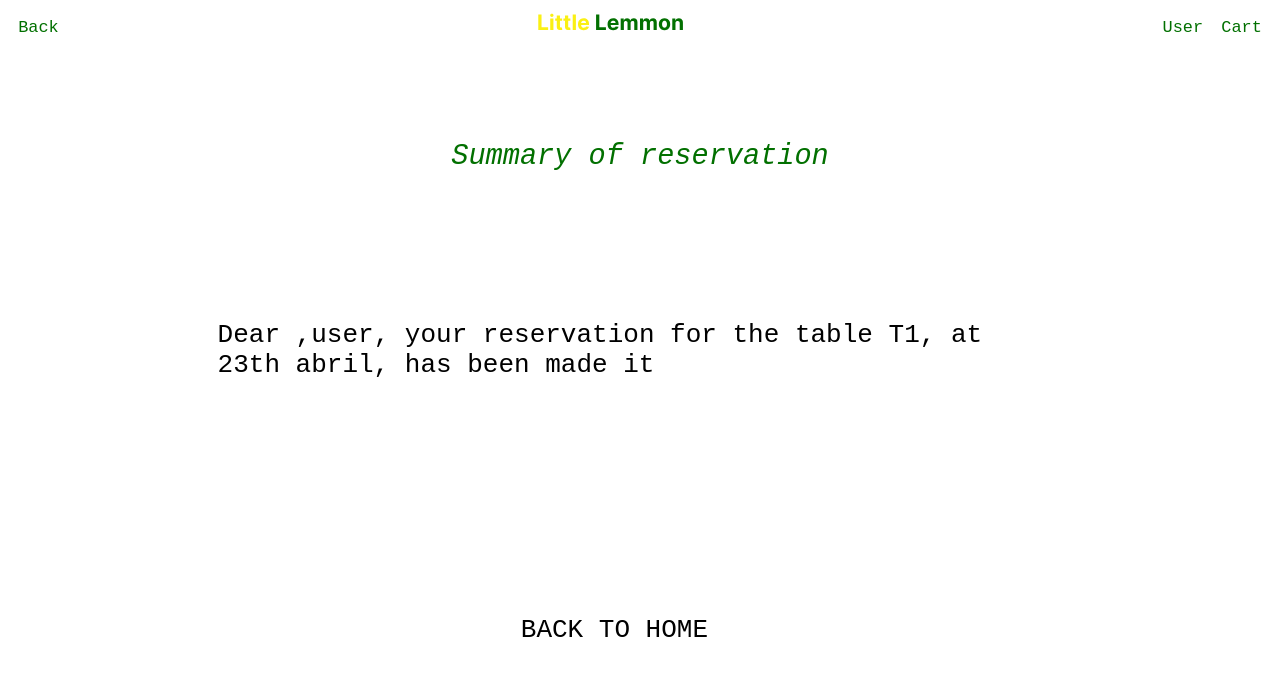
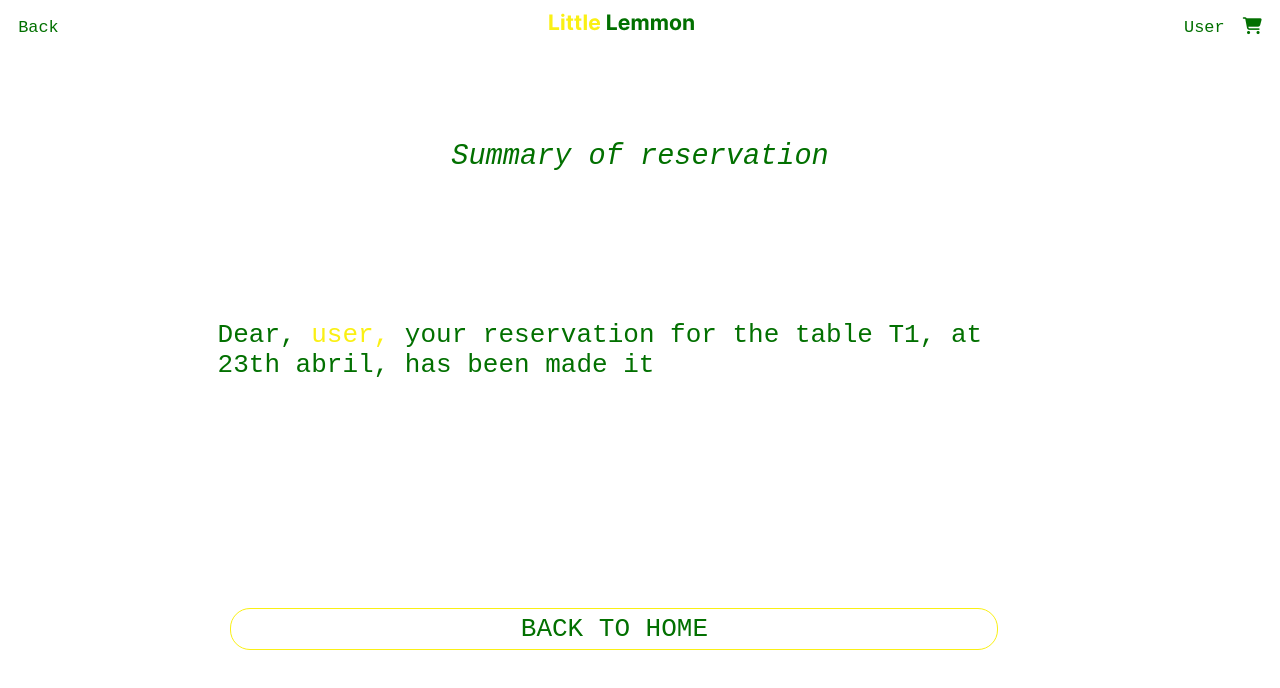
Before and after one commit to GonzaloPA23/tarea_3, a plain HTML site: page summary.html in a window 1280 px wide. Drawn offline with Linux system fonts and the light colour scheme.

Commit message:
Summary terminado

```diff
--- a/styles/style.css
+++ b/styles/style.css
@@ -283,11 +283,22 @@ a{
 .container-p p{
     text-align: start;
     font-size: 2rem;
+    color: #027000;
+}
+
+.container-p span{
+    color: #FAF014;
 }
 .container-p button{
+    color: #027000;
+    border: 1px solid #FAF014;
     position:absolute;
     bottom:150px;
     right: 22%;
     width: 60%;
     font-size: 2rem;
 }
+
+.container-p button:hover{
+    background-color: #FAF014;
+}
--- a/summary.html
+++ b/summary.html
@@ -5,6 +5,7 @@
     <meta http-equiv="X-UA-Compatible" content="IE=edge">
     <meta name="viewport" content="width=device-width, initial-scale=1.0">
     <link rel="stylesheet" href="styles/style.css">
+    <script src="https://kit.fontawesome.com/c93ec55e29.js" crossorigin="anonymous"></script>
     <title>Summary</title>
 </head>
 <body>
@@ -21,7 +22,7 @@
                 User
             </button>
             <button>
-                Cart
+              <i class="fa-solid fa-cart-shopping"></i>
             </button>
           </div>
         </nav>
@@ -32,7 +33,7 @@
           <h3 id="font-small">Summary of reservation</h3>
         </div>
         <div class="container-p">
-          <p>Dear ,<span>user</span>,  your reservation for the table T1, at 23th abril, has been made it</p>
+          <p>Dear, <span>user,</span>  your reservation for the table T1, at 23th abril, has been made it</p>
         <a href="index.html"><button>BACK TO HOME</button></a>
         </div>
       </section>
```
